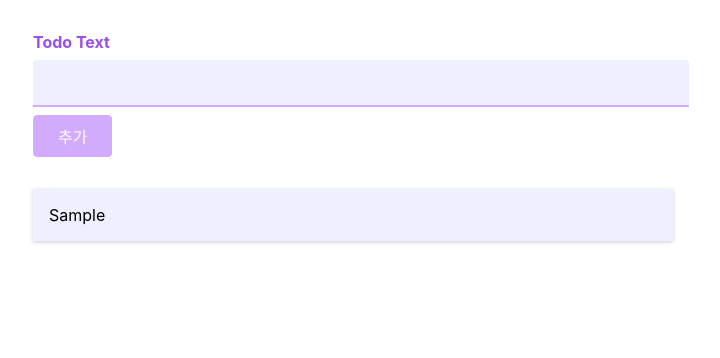
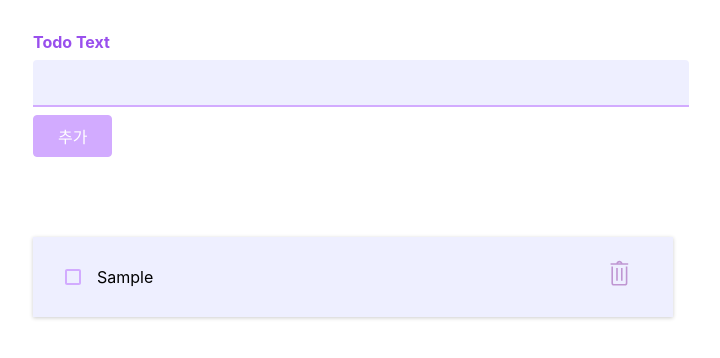
Before and after one commit to heoMint/TodoList-react-ts, a React (Create React App) app: page / in a window 1280 px wide. Both pictures are taken after typing "Sample" into the empty fields and a click on the button "추가". Shown: the top 358 px of the page, without its empty margins (287-1007 px from the left). Built offline with nearby package versions, Linux system fonts and the light colour scheme.

Commit message:
🎨 ✨ : add trash icon, button hover, add checked function

```diff
--- a/package.json
+++ b/package.json
@@ -10,8 +10,11 @@
     "@types/node": "^16.18.83",
     "@types/react": "^18.2.59",
     "@types/react-dom": "^18.2.19",
+    "bi": "^0.0.1",
+    "im": "^0.4.0",
     "react": "^18.2.0",
     "react-dom": "^18.2.0",
+    "react-icons": "^5.0.1",
     "react-scripts": "5.0.1",
     "typescript": "^4.9.5",
     "web-vitals": "^2.1.4"
--- a/src/components/NewTodo.tsx
+++ b/src/components/NewTodo.tsx
@@ -2,7 +2,7 @@ import { useRef, useContext } from 'react';
 import { TodosContext } from '../store/todos-context';
 import classes from './NewTodo.module.css';
 
-const NewTodo: React.FC = () => {
+const NewTodo: React.FC = (props) => {
     const TodosCtx = useContext(TodosContext);
 
     const todoTextInputRef = useRef<HTMLInputElement>(null);
@@ -18,6 +18,9 @@ const NewTodo: React.FC = () => {
 
         TodosCtx.addTodo(enteredText);
         todoTextInputRef.current!.value = ''; // Input 창 클리어
+
+
+
     };
     return (
         <form onSubmit={submitHandler} className={classes.form}>
--- a/src/components/TodoItem.module.css
+++ b/src/components/TodoItem.module.css
@@ -1,7 +1,37 @@
+div {
+    display: flex;
+    flex-direction: column;
+}
+
 .item {
     margin: 1rem 0;
     box-shadow: 0 1px 4px rgba(0, 0, 0, 0.2);
     padding: 1rem;
     background-color: #eeefff;
+    display: flex; /* Flexbox 레이아웃 사용 */
+    align-items: center; /* 수직 정렬 */
+}
+.done {
+    color: #7e7e7e;
+    text-decoration: line-through; /* 완료된 항목에 취소선 추가 */
+}
+.checkedBox {
+    margin: 1rem;
+    color: #d2abff;
     cursor: pointer;
 }
+.button {
+    border: none;
+    background-color: #eeefff;
+    color: rgb(191, 150, 210);
+    overflow: hidden;
+    position: absolute;
+    font-size: 1.7rem;
+    cursor: pointer;
+    transform: translateX(550px);
+}
+.button:hover {
+    color: rgb(145, 103, 165);
+    font-size: 2rem;
+    transition: 0.6s ease-in-out;
+}
--- a/src/components/TodoItem.tsx
+++ b/src/components/TodoItem.tsx
@@ -1,10 +1,28 @@
 import React from 'react';
 import classes from './TodoItem.module.css';
-const TodoItem: React.FC<{ text: string; onRemoveTodo: () => void }> = (props) => {
+
+import { ImCheckboxUnchecked, ImCheckboxChecked } from 'react-icons/im';
+import { TfiTrash } from 'react-icons/tfi';
+
+const TodoItem: React.FC<{
+    text: string;
+    onRemoveTodo: () => void;
+    id: string;
+    done: boolean;
+    onCheckedTodo: () => void;
+}> = (props) => {
     return (
-        <li className={classes.item} onClick={props.onRemoveTodo}>
-            {props.text}
-        </li>
+        <div>
+            <li className={`${classes.item} ${props.done ? classes.done : ''}`}>
+                <div className={classes.checkedBox} onClick={props.onCheckedTodo}>
+                    {!props.done ? <ImCheckboxUnchecked /> : <ImCheckboxChecked />}
+                </div>
+                {props.text}
+                <button className={classes.button} onClick={props.onRemoveTodo}>
+                    <TfiTrash />
+                </button>
+            </li>
+        </div>
     );
 };
 export default TodoItem;
--- a/src/components/Todos.module.css
+++ b/src/components/Todos.module.css
@@ -3,4 +3,5 @@
     margin: 2rem auto;
     padding: 0;
     width: 40rem;
+
 }
--- a/src/components/Todos.tsx
+++ b/src/components/Todos.tsx
@@ -9,7 +9,14 @@ const Todos: React.FC = () => {
     return (
         <ul className={classes.todos}>
             {todosCtx.items.map((item) => (
-                <TodoItem key={item.id} text={item.text} onRemoveTodo={todosCtx.removeTodo.bind(null, item.id)} />
+                <TodoItem
+                    key={item.id}
+                    text={item.text}
+                    done={item.done}
+                    onCheckedTodo={() => todosCtx.checkedTodo(item.id, item.done)}
+                    onRemoveTodo={todosCtx.removeTodo.bind(null, item.id)}
+                    id={''}
+                />
             ))}
         </ul>
     );
--- a/src/models/todo.ts
+++ b/src/models/todo.ts
@@ -2,10 +2,12 @@
 class Todo {
     id: string;
     text: string;
+    done: boolean;
 
     constructor(todoText: string) {
         this.text = todoText;
-        this.id = new Date().toISOString();
+        this.id = new Date().toISOString(); // id 값 생성
+        this.done = false; // 할일이 생성되지 않았을 시 초기화
     }
 }
 
--- a/src/store/todos-context.tsx
+++ b/src/store/todos-context.tsx
@@ -6,12 +6,14 @@ type TodosContextObj = {
     items: Todo[];
     addTodo: (text: string) => void;
     removeTodo: (id: string) => void;
+    checkedTodo: (id:string, done: boolean) => void;
 };
 
 export const TodosContext = React.createContext<TodosContextObj>({
     items: [],
     addTodo: () => {},
     removeTodo: (id: string) => {},
+    checkedTodo: (id:string, done: boolean) => {},
 });
 
 const TodosContextProvider = ({ children }: { children: React.ReactNode }) => {
@@ -26,6 +28,12 @@ const TodosContextProvider = ({ children }: { children: React.ReactNode }) => {
         });
     };
 
+    const checkedHandler = (id: string, done: boolean): Todo[] => {
+        const updatedTodos = todos.map((todo) => (todo.id === id ? { ...todo, done :!todo.done } : todo));
+        setTodos(updatedTodos);
+        return updatedTodos;
+    };
+
     const removeTodoHandler = (id: string) => {
         setTodos((prevTodos) => prevTodos.filter((todo) => todo.id !== id));
     };
@@ -34,6 +42,7 @@ const TodosContextProvider = ({ children }: { children: React.ReactNode }) => {
         items: todos,
         addTodo: addTodoHandler,
         removeTodo: removeTodoHandler,
+        checkedTodo: checkedHandler,
     };
     return <TodosContext.Provider value={contextValue}>{children}</TodosContext.Provider>;
 };
```
Also changed, not shown: 1 other file (tests, documents, lock files or other folders).
